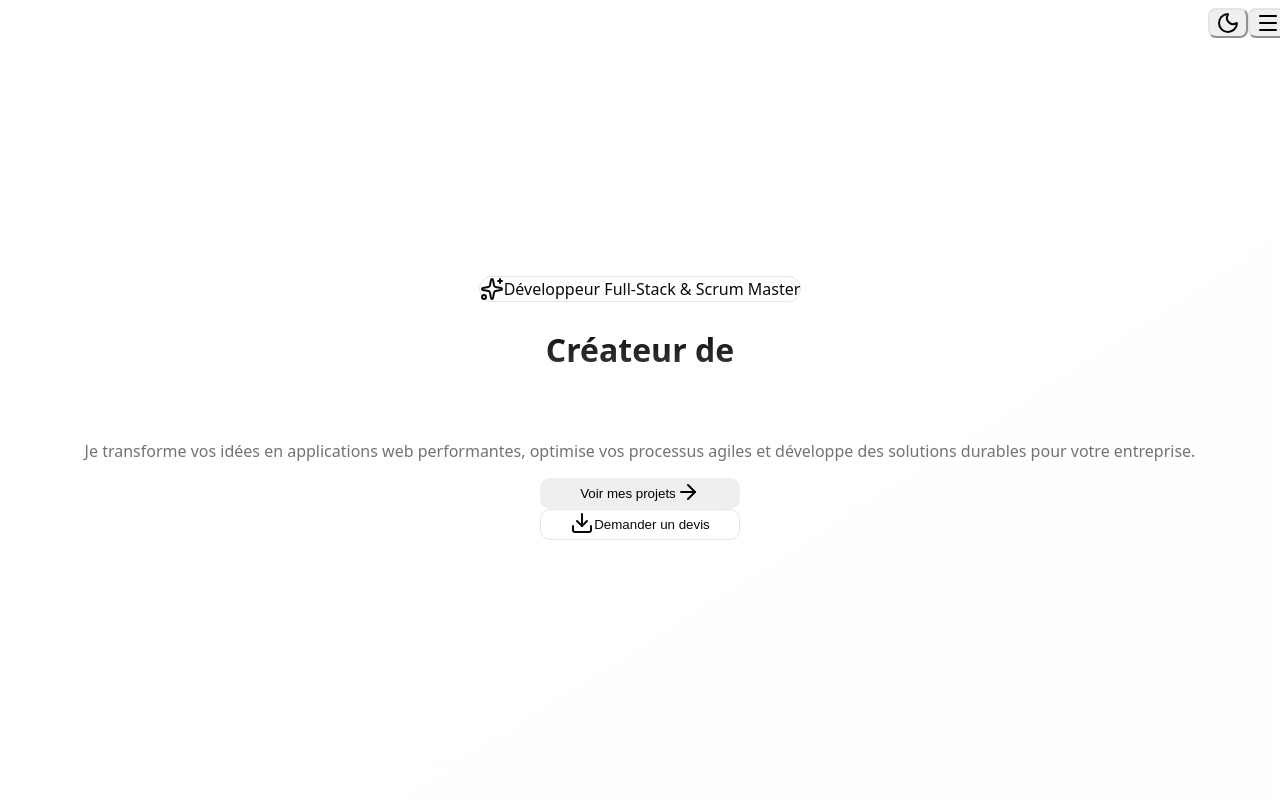
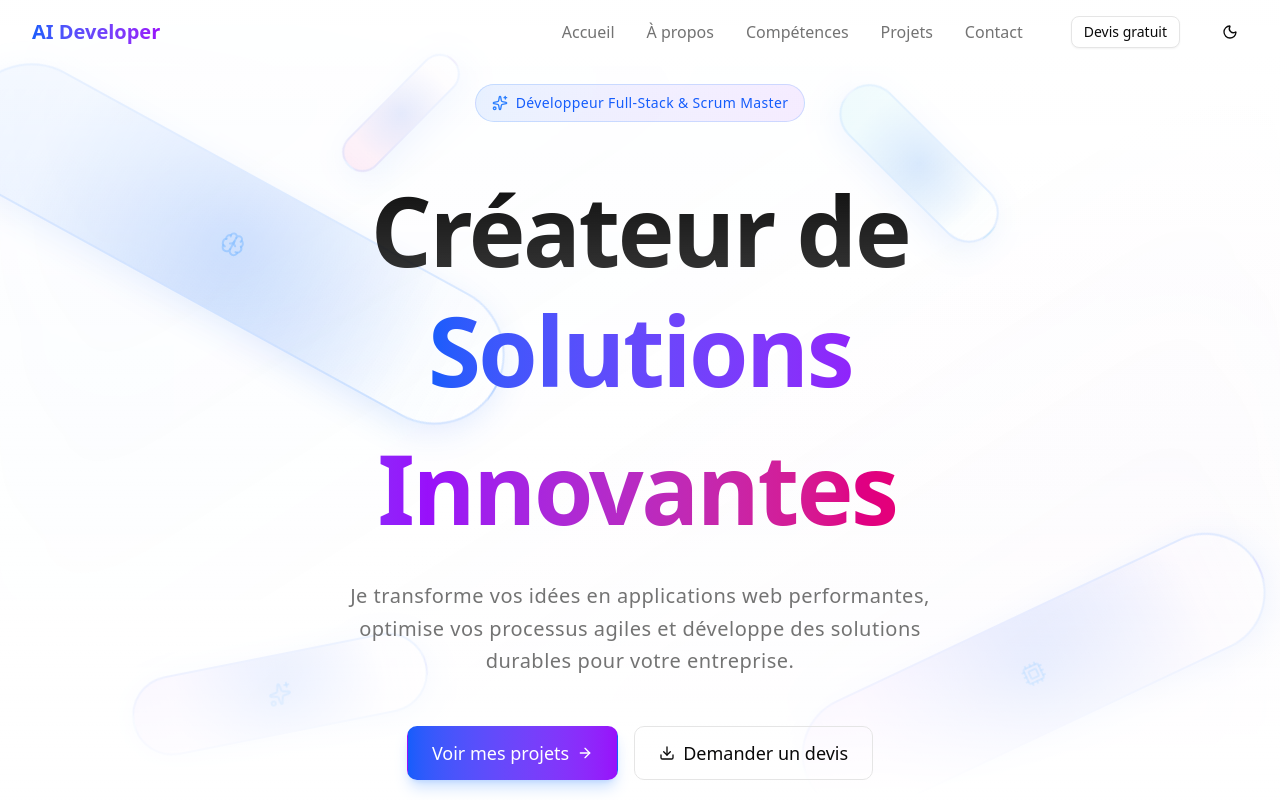
Before and after one commit to kevcoutellier/Portfolio, a Next.js app: page / in a window 1280 px wide. Shown: the top 800 px of the page. Built offline with nearby package versions, Linux system fonts and the light colour scheme.

Commit message:
Fix CSS imports that were breaking React components

```diff
--- a/src/app/globals.css
+++ b/src/app/globals.css
@@ -1,16 +1,8 @@
-@tailwind base;
-@tailwind components;
-@tailwind utilities;
+@import "tailwindcss";
 
-@layer base {
-  body {
-    font-family: ui-sans-serif, system-ui, -apple-system, BlinkMacSystemFont, "Segoe UI", Roboto, "Helvetica Neue", Arial, "Noto Sans", sans-serif;
-  }
+@import "tw-animate-css";
 
-  code, pre {
-    font-family: ui-monospace, SFMono-Regular, "SF Mono", Menlo, Monaco, Consolas, "Liberation Mono", "Courier New", monospace;
-  }
-}
+
 
 @custom-variant dark (&:is(.dark *));
 
```
